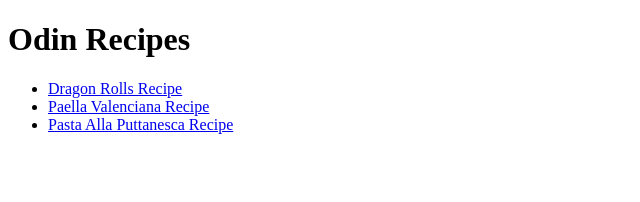
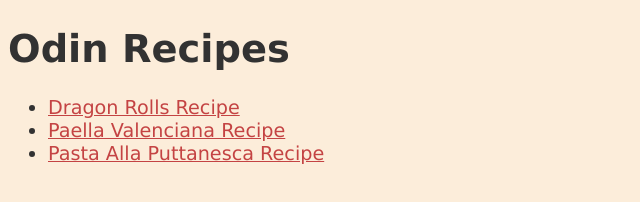
Before and after one commit to LuisGarrillo/odin-recipes, a plain HTML site: page index.html in a window 1280 px wide. Shown: the whole page, without its empty margins (0-640 px from the left). Drawn offline with Linux system fonts and the light colour scheme.

Commit message:
Add style to home page

```diff
--- a/index.html
+++ b/index.html
@@ -3,6 +3,7 @@
     <head>
         <meta charset="UTF-8">
         <meta name="viewport" content="width=device-width, initial-scale=1.0">
+        <link rel="stylesheet" href="./styles/style.css">
         <title>Odin Recipes</title>
     </head>
     <body>
--- /dev/null
+++ b/styles/style.css
@@ -0,0 +1,10 @@
+body {
+    font-family: Verdana, sans-serif;
+    font-size: larger;
+    background-color: rgb(252, 237, 218);
+    color:rgb(50, 50, 50);
+}
+
+a {
+    color: rgb(196, 67, 67);
+}
```
Also changed, not shown: recipes/paella-valenciana.html (+2 -2 lines), recipes/puttanesca.html (+4 -4 lines).
